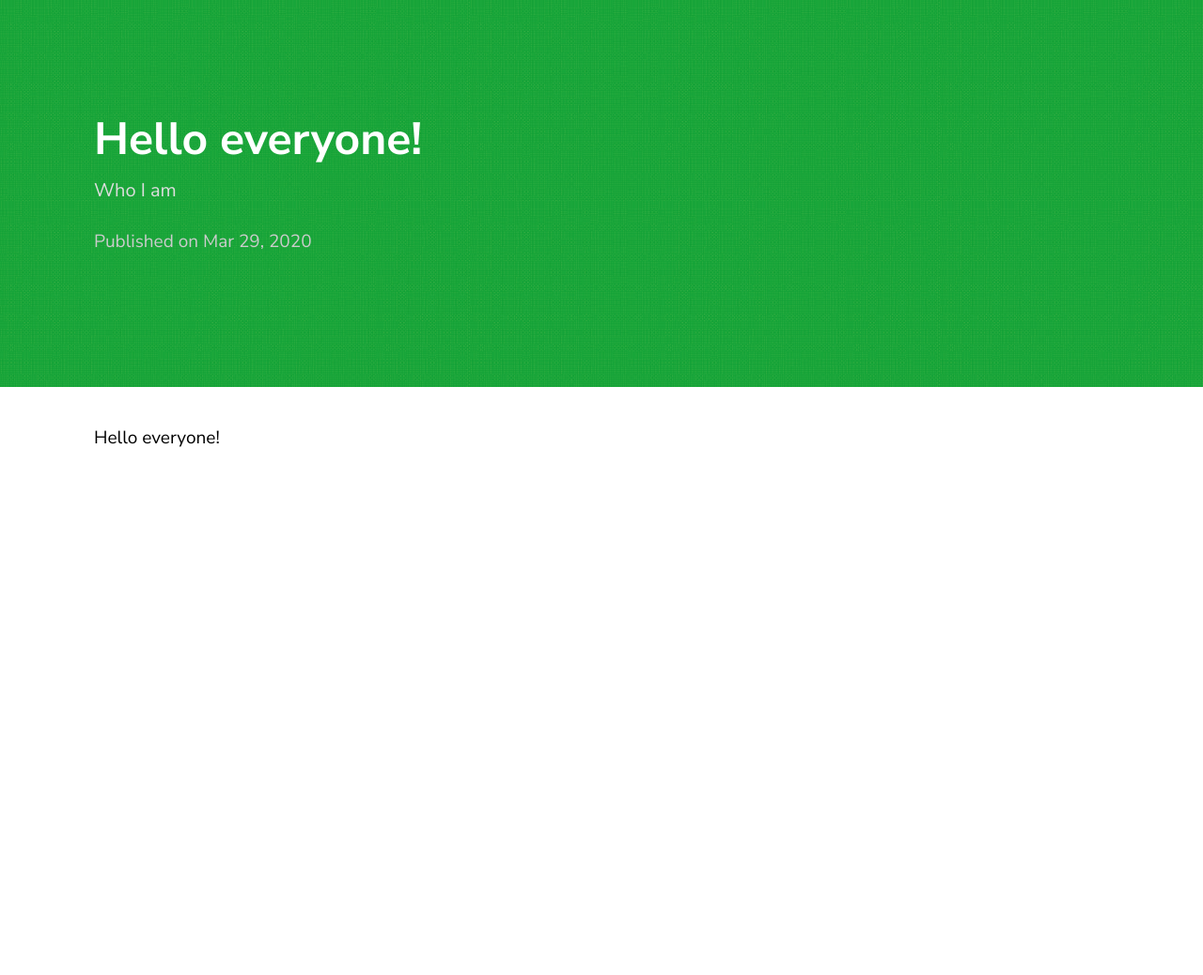
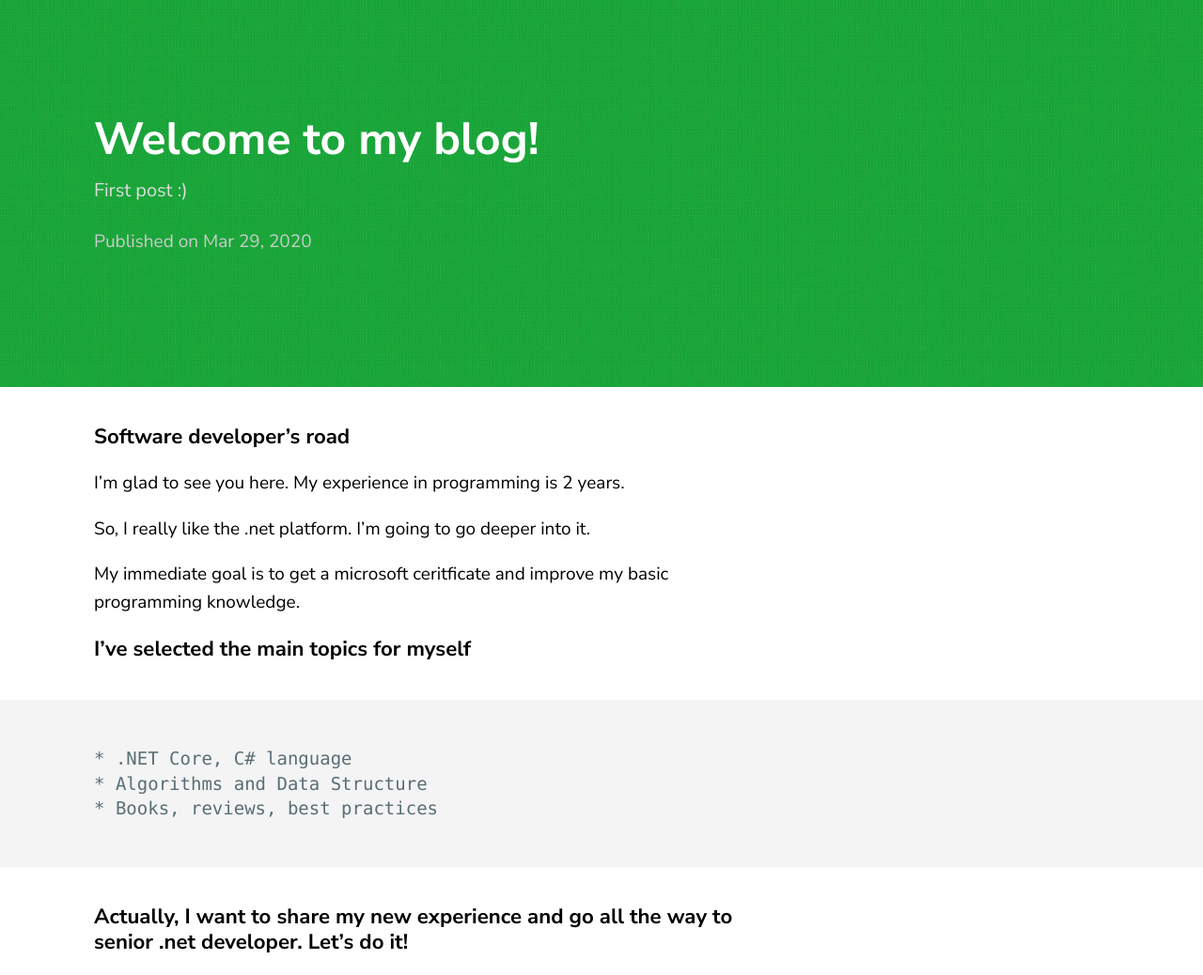
Before and after one commit to Rocket47/Rocket47.github.io, a Jekyll site: the page built from _posts/2020-03-29-first-post.markdown, in a window 1280 px wide. Shown: the whole page at 94% size. Built offline with Jekyll 4.4.1, drawn with Linux system fonts in a browser that asks for light colours; before the commit the page ends 900 px from its top, so only the background shows below that.

Commit message:
Add post 2

```diff
--- a/_config.yml
+++ b/_config.yml
@@ -6,7 +6,7 @@ description: > # this means to ignore newlines until "show_exerpts:"
   line in _config.yml. It will appear in your document head meta (for
   Google search results) and in your feed.xml site description.
 show_excerpts: true # set to true to show excerpts on the homepage
-remote_theme: rocket47/texture
+remote_theme: thelehhman/texture
 # Minima date format
 # refer to http://shopify.github.io/liquid/filters/date/ if you want to customize this
 sass:
@@ -23,8 +23,7 @@ texture:
 
   # generate social links in footer
   social_links:
-    github:  Rocket47
-    linkedIn: in/roman-tsenov/
+    github:  rocket47
     rss: rss
 
 
--- a/_posts/2020-03-29-first-post.markdown
+++ b/_posts/2020-03-29-first-post.markdown
@@ -1,7 +1,21 @@
 ---
 layout: post
-title:  "Hello everyone!"
-description: Who I am
+title:  "Welcome to my blog!"
+description: First post :)
 date:   2020-03-29 11:04 +0530
 ---
-Hello everyone!
+### Software developer's road
+
+I'm glad to see you here. My experience in programming is 2 years.
+
+So, I really like the .net platform. I'm going to go deeper into it.
+
+My immediate goal is to get a microsoft ceritficate and improve my basic programming knowledge.
+
+### I've selected the main topics for myself
+
+	* .NET Core, C# language
+	* Algorithms and Data Structure
+	* Books, reviews, best practices
+
+### Actually, I want to share my new experience and go all the way to senior .net developer. Let's do it!
--- a/index.markdown
+++ b/index.markdown
@@ -37,7 +37,7 @@
 			</a>
 			<div class="post-date"><i class="icon-calendar"></i>Mar 29, 2020</div>
 		</div>
-		<div class="post"><p>Hello everyone!</p>
+		<div class="post-description"><p>Hello everyone!</p>
 </div>
 	</li></ul>
 		</div>
```
Also changed, not shown: _posts/2020-03-04-second-post-tutorial_io.markdown (added, +24 -0 lines).
